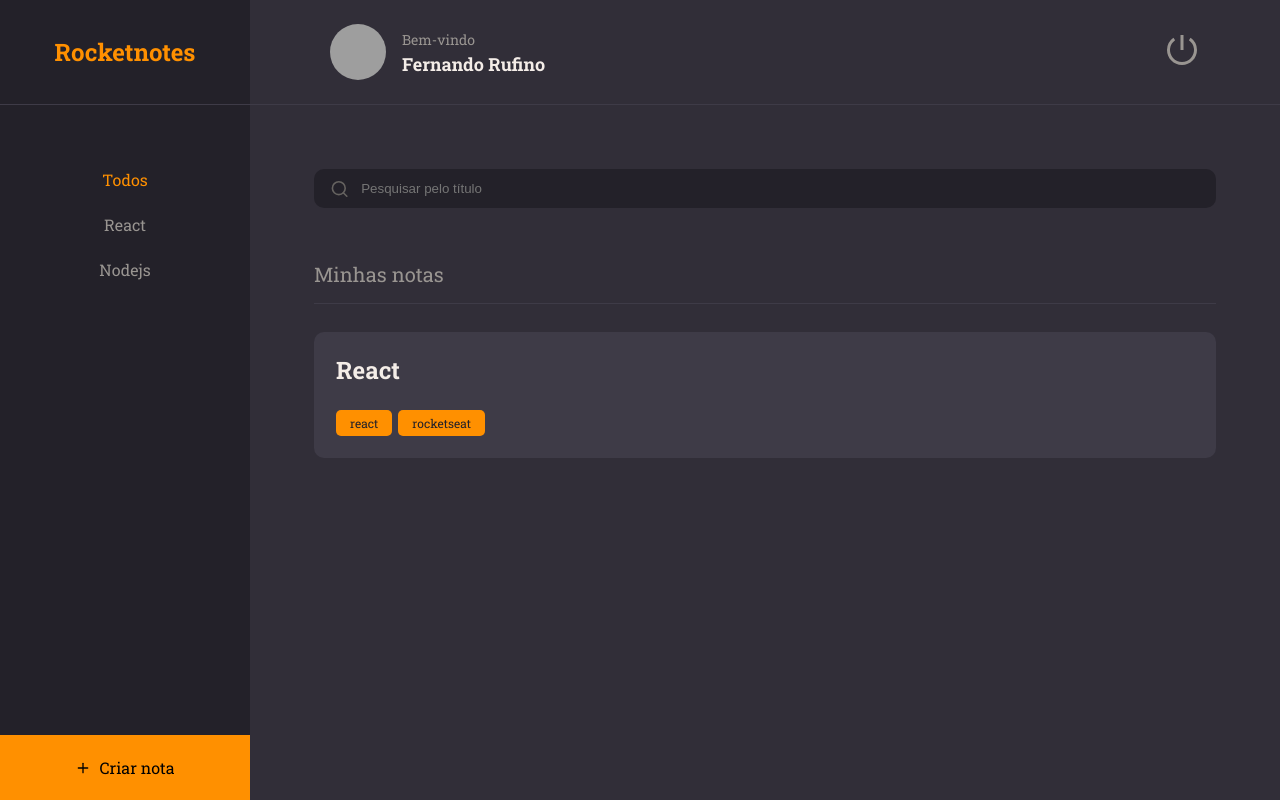
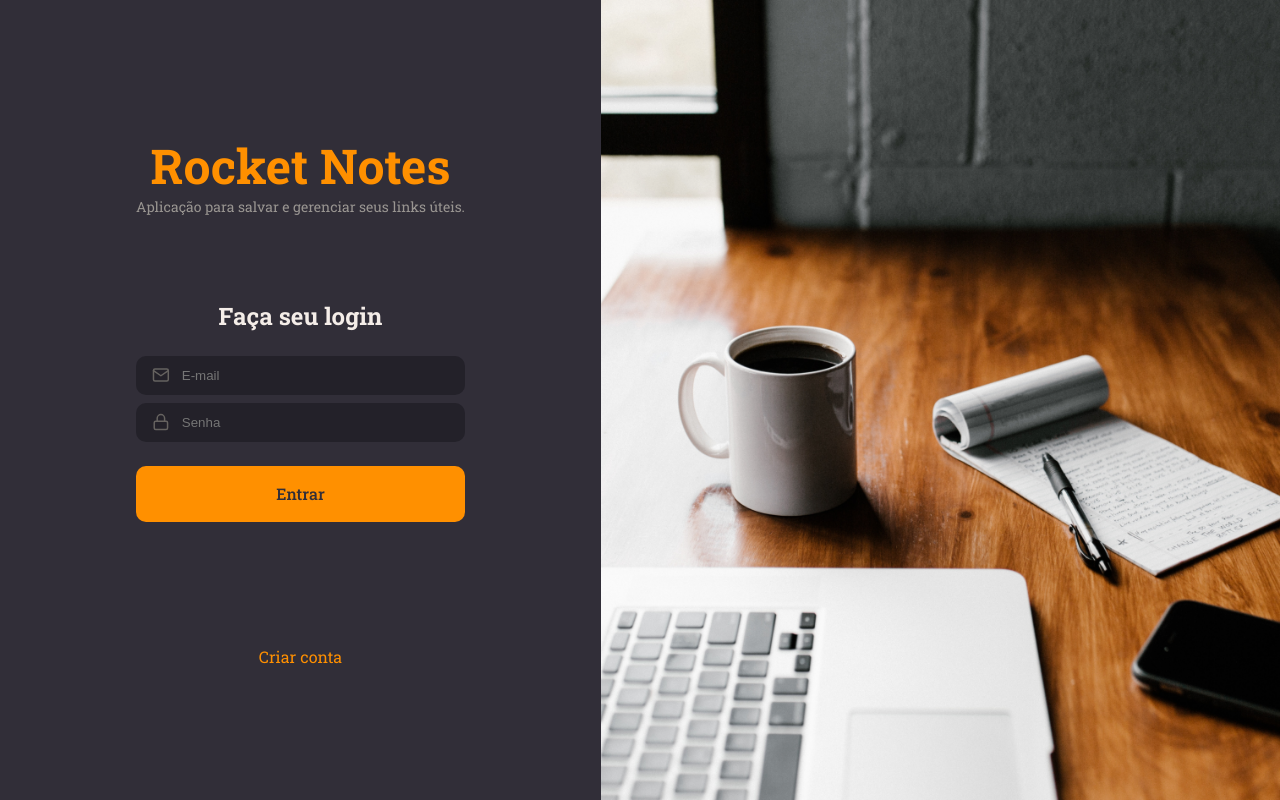
Before and after one commit to fernandoalvesrufino/react-notes, a React (Vite) app in the folder rocketnotes/: page / in a window 1280 px wide. Built offline with nearby package versions, Linux system fonts and the light colour scheme; grey boxes are pictures that could not be loaded.

Commit message:
add image

```diff
--- a/rocketnotes/src/main.jsx
+++ b/rocketnotes/src/main.jsx
@@ -5,13 +5,13 @@
 
 import theme from './styles/theme';
 
-import { Home } from './pages/Home';
+import { SignIn } from './pages/SignIn';
 
 ReactDOM.createRoot(document.getElementById('root')).render(
   <React.StrictMode>
     <ThemeProvider theme={theme}>
       <GlobalStyles />
-      <Home />
+      <SignIn />
     </ThemeProvider>
   </React.StrictMode>
 );
--- /dev/null
+++ b/rocketnotes/src/pages/SignIn/index.jsx
@@ -0,0 +1,40 @@
+import { FiMail, FiLock } from 'react-icons/fi'
+
+import { Input } from '../../components/Input';
+import { Button } from '../../components/Button';
+
+import { Container, Form, Background } from './styles';
+
+export function SignIn(){
+  return (
+    <Container>
+      <Form>
+        <h1>Rocket Notes</h1>
+        <p>Aplicação para salvar e gerenciar seus links úteis.</p>
+
+        <h2>Faça seu login</h2>
+
+        <Input
+          placeholder='E-mail'
+          type='text'
+          icon={FiMail}
+        />
+
+        <Input
+          placeholder='Senha'
+          type='password'
+          icon={FiLock}
+        />
+
+        <Button title="Entrar" />
+
+        <a href="#">
+          Criar conta
+        </a>
+
+      </Form>
+
+      <Background />
+    </Container>
+  );
+};
--- /dev/null
+++ b/rocketnotes/src/pages/SignIn/styles.js
@@ -0,0 +1,47 @@
+import styled from "styled-components";
+import BackgroundImg from '../../assets/background.png'
+
+export const Container = styled.div`
+  height: 100vh;
+
+  display: flex;
+  align-items: stretch;
+`;
+
+export const Form = styled.form`
+  padding: 0 136px;
+
+  display: flex;
+  flex-direction: column;
+  justify-content: center;
+  align-items: center;
+
+  text-align: center;
+
+  > h1 {
+    font-size: 48px;
+    color: ${({ theme }) => theme.COLORS.ORANGE};
+  }
+
+  > h2 {
+    font-size: 24px;
+    margin-top: 84px;
+    margin-bottom: 24px;
+  }
+
+  > p {
+    font-size: 14px;
+    color: ${({ theme }) => theme.COLORS.GRAY_100};
+  }
+
+  > a {
+    margin-top: 124px;
+    color: ${({ theme }) => theme.COLORS.ORANGE};
+  }
+`;
+
+export const Background = styled.div`
+  flex: 1;
+  background: url(${BackgroundImg}) no-repeat center center;
+  background-size: cover;
+`;
```
Also changed, not shown: rocketnotes/src/assets/background.png (added).
